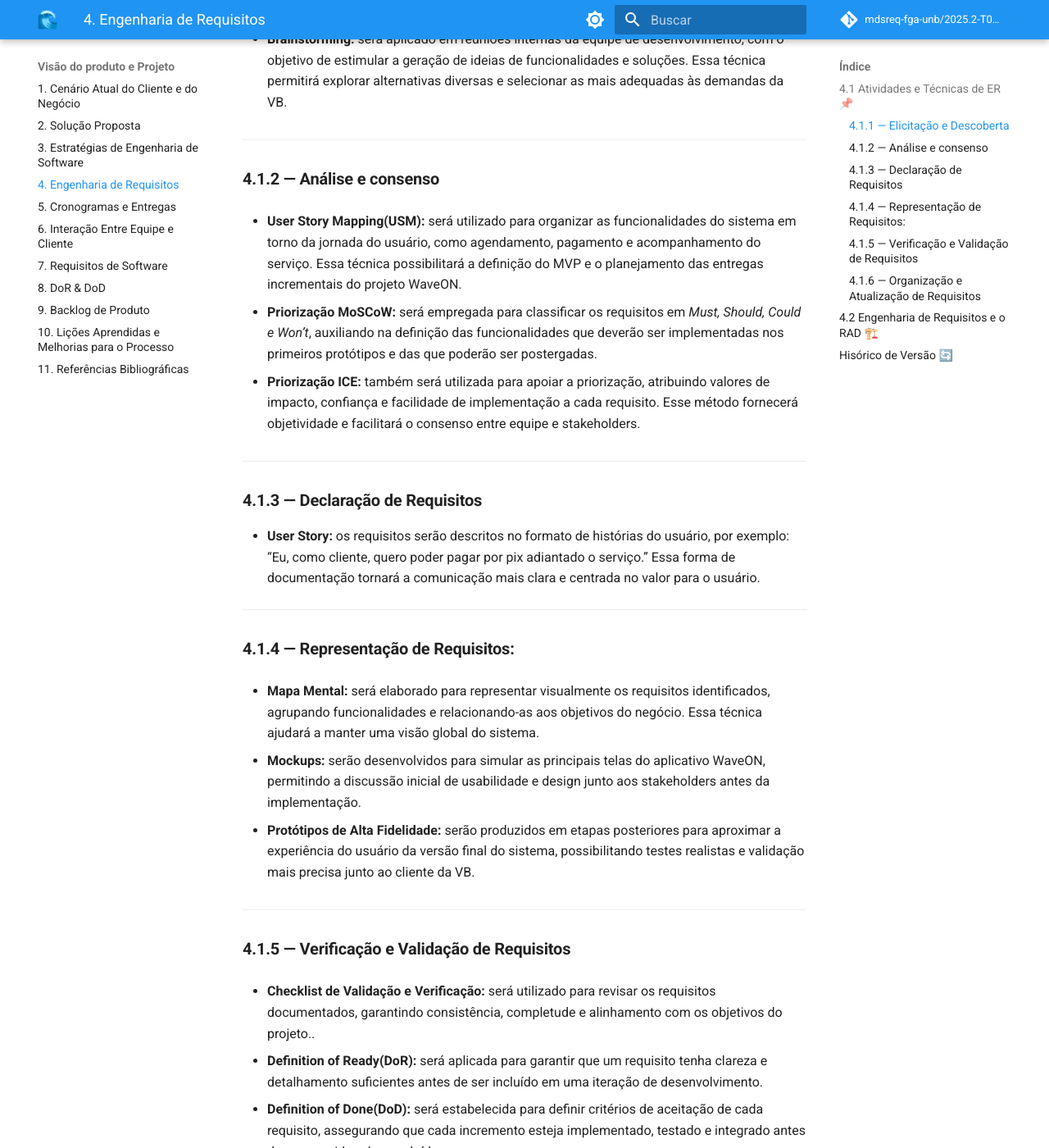
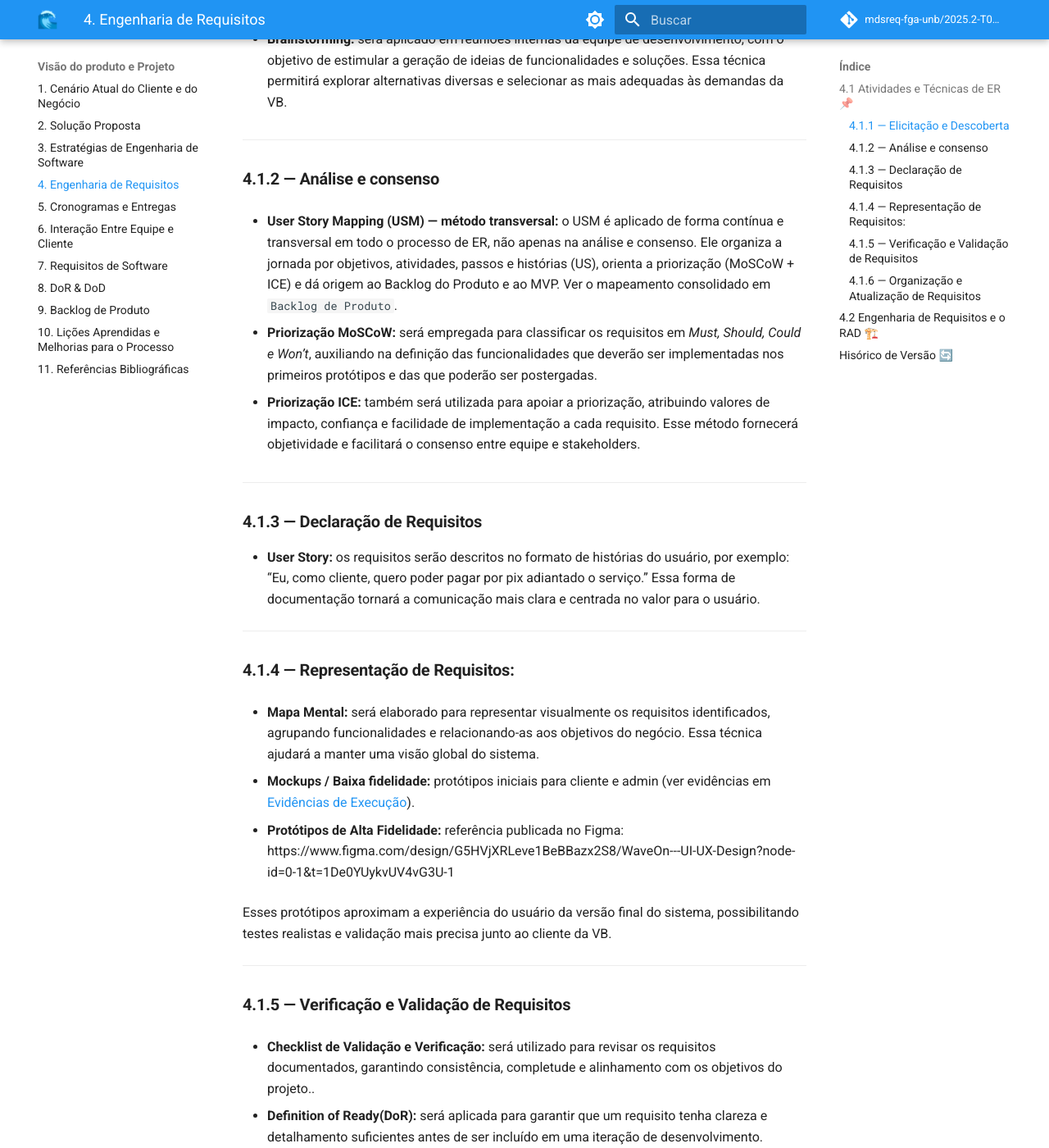
Before and after one commit to mdsreq-fga-unb/2025.2-T01-WaveOn, an MkDocs documentation site: the page built from docs/visao_produto/engenharia_requisitos.md, in a window 1280 px wide and 1400 px high, scrolled down 408 px. Shown: the whole window at 82% size. Built offline with MkDocs 1.6.1 and Material for MkDocs 9.7.7, drawn with Linux system fonts in a browser that asks for light colours; comment, search, counter and statistics services are not loaded; some of the changed text lies outside the part shown.

Commit message:
docs: implementação de correções de: Evidencias, USM como metodo transversal

```diff
--- a/docs/visao_produto/engenharia_requisitos.md
+++ b/docs/visao_produto/engenharia_requisitos.md
@@ -10,7 +10,7 @@
 ---
 
 ### **4.1.2 — Análise e consenso** {#analise-e-consenso}
-- **User Story Mapping(USM):** será utilizado para organizar as funcionalidades do sistema em torno da jornada do usuário, como agendamento, pagamento e acompanhamento do serviço. Essa técnica possibilitará a definição do MVP e o planejamento das entregas incrementais do projeto WaveON.
+- **User Story Mapping (USM) — método transversal:** o USM é aplicado de forma contínua e transversal em todo o processo de ER, não apenas na análise e consenso. Ele organiza a jornada por objetivos, atividades, passos e histórias (US), orienta a priorização (MoSCoW + ICE) e dá origem ao Backlog do Produto e ao MVP. Ver o mapeamento consolidado em `Backlog de Produto`.
 
 - **Priorização MoSCoW:** será empregada para classificar os requisitos em *Must, Should, Could e Won’t*, auxiliando na definição das funcionalidades que deverão ser implementadas nos primeiros protótipos e das que poderão ser postergadas.
 
@@ -26,9 +26,12 @@
 ### **4.1.4 — Representação de Requisitos:** {#representacao-de-requisitos}
 - **Mapa Mental:** será elaborado para representar visualmente os requisitos identificados, agrupando funcionalidades e relacionando-as aos objetivos do negócio. Essa técnica ajudará a manter uma visão global do sistema.
 
-- **Mockups:** serão desenvolvidos para simular as principais telas do aplicativo WaveON, permitindo a discussão inicial de usabilidade e design junto aos stakeholders antes da implementação.
+- **Mockups / Baixa fidelidade:** protótipos iniciais para cliente e admin (ver evidências em [Evidências de Execução](../entregas/evidencias_execucao.md)).
 
-- **Protótipos de Alta Fidelidade:** serão produzidos em etapas posteriores para aproximar a experiência do usuário da versão final do sistema, possibilitando testes realistas e validação mais precisa junto ao cliente da VB.
+- **Protótipos de Alta Fidelidade:** referência publicada no Figma:
+  https://www.figma.com/design/G5HVjXRLeve1BeBBazx2S8/WaveOn---UI-UX-Design?node-id=0-1&t=1De0YUykvUV4vG3U-1
+
+  Esses protótipos aproximam a experiência do usuário da versão final do sistema, possibilitando testes realistas e validação mais precisa junto ao cliente da VB.
 
 ---
 
@@ -46,7 +49,7 @@
 ---
 
 ### **4.1.6 — Organização e Atualização de Requisitos** {#organizacao-e-atualizacao-de-requisitos}
-- **Backlog de Requisitos:** embora não seja um artefato nativo do RAD, será adotado no WaveON como ferramenta de organização dinâmica dos requisitos. Esse backlog possibilitará atualizar e repriorizar itens ao longo das iterações, mantendo rastreabilidade e transparência no processo.
+- **Backlog do Produto derivado do USM:** o backlog é derivado diretamente do USM (mapa de objetivos→atividades→passos→US). Embora o RAD não tenha backlog nativo, adotamos o Backlog do Produto para organização dinâmica e rastreabilidade, mantendo alinhamento com o USM e com as priorizações MoSCoW/ICE.
 
 ---
 
@@ -58,10 +61,10 @@ O processo se repetirá até que o sistema esteja completo, com entregas increme
 Fases do Processo RAD    | Atividades ER | Prática | Técnica | Resultado Esperado
 -------- | ------ | --------- | ----- | ---------
 **Planejamento de Requisitos** | [Elicitação e Descoberta](#elicitacao-e-descoberta) | Levantamento de requisitos | Entrevistas com Stakeholders, Brainstorming| Entedimento de problemas, identificação de funcionalidades e lista de necessidades |
- | [Análise e Consenso](#analise-e-consenso) | Priorização dos Requisitos | User Story Mapping(USM), Priorização MoSCoW, Priorização ICE | Escopo e funcionalidades essenciais definidas e priorizadas em comum acordo. |
+ | [Análise e Consenso](#analise-e-consenso) | Priorização dos Requisitos | USM (transversal), Priorização MoSCoW, Priorização ICE | Escopo e funcionalidades essenciais definidos e priorizados pelo USM + critérios. |
 | [Verificação e Validação](#verificacao-e-validacao-de-requisitos) | Validação de Requisitos | Checklist de Verificação e Validação, DoR | Confirmação de que requisito entrega valor |
- | [Declaração](#declaracao-de-requisitos) | Registro dos requisitos | User Story | Histórias de usuário que detalham as funcionalidades do projeto. |
-  | [Organização e Atualização](#organizacao-e-atualizacao-de-requisitos) | Organização dos requisitos implementados ou atrasados | Backlog de requisitos | Backlog atualizado |
+ | [Declaração](#declaracao-de-requisitos) | Registro dos requisitos | User Story | Histórias de usuário detalhando funcionalidades mapeadas no USM. |
+  | [Organização e Atualização](#organizacao-e-atualizacao-de-requisitos) | Organização dos requisitos implementados ou atrasados | Backlog do Produto (derivado do USM) | Backlog atualizado e rastreado ao USM |
 **Design de Usuário** | [Representação de Requisitos](#representacao-de-requisitos) | Prototipagem | Mapa Mental, Mockups, Protótipos de Alta Fidelidade | Ciclo iterativo de prototipagem, teste e refinamento.|
  | [Verificação e Validação](#verificacao-e-validacao-de-requisitos) | Validação de Requisitos | Revisão Informal ou Formal, Feedback do Cliente | Ravisão formal do Designer com os Desenvolvedores e validação de prototipagem com o cliente. |
 **Construção** | [Verificação e Validação](#verificacao-e-validacao-de-requisitos) | Verificação de implementação | Critérios de aceitação, Revisão informal ou formal, DoD | Confirmação de que entrega atende requisito |
@@ -74,8 +77,8 @@ Fases do Processo RAD    | Atividades ER | Prática | Técnica | Resultado Esper
 
 | Data       | Versão | Descrição                                         | Autor(es)        | Revisor(es)     |
 |------------|--------|---------------------------------------------------|------------------|-----------------|
+|26/11/2025  |1.0     |Correções de tópicos no documento                  |Bernardo Watanabe |Anna Brandão     |
 |            |        |                                                   |                  |                 |
 |            |        |                                                   |                  |                 |
 |            |        |                                                   |                  |                 |
 |            |        |                                                   |                  |                 |
-|            |        |                                                   |                  |                 |
--- a/mkdocs.yml
+++ b/mkdocs.yml
@@ -26,6 +26,7 @@ nav:
 
   - Entregas:
       - Entregas das Unidades: entregas/video_unidades.md
+      - Evidências de Execução: entregas/evidencias_execucao.md
       #- Entregas Cilente(Cronograma):
 
   - Políticas da Equipe:
```
Also changed, not shown: docs/backlog/backlog.md (+14 -0 lines), docs/entregas/evidencias_execucao.md (added, +55 -0 lines), docs/visao_produto/dod_dor.md (+2 -2 lines), docs/img/waveon_baixa_fidelidade.png (added).
